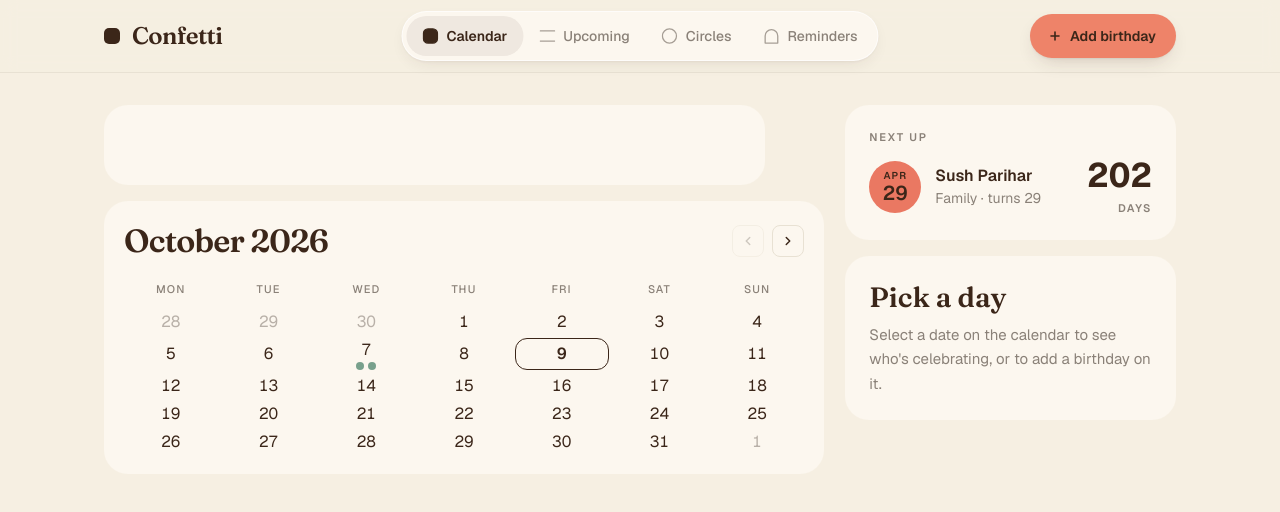
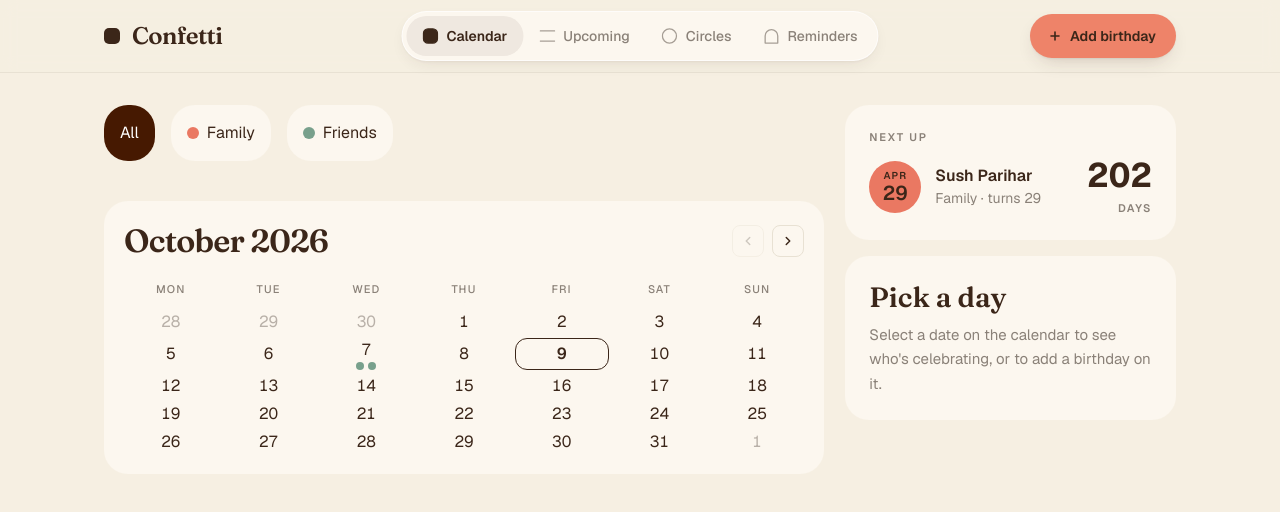
Before and after one commit to Dbrowne14/Confetti, a Next.js app: page / in a window 1280 px wide. Shown: the top 512 px of the page. Built offline with nearby package versions, Linux system fonts and the light colour scheme.

Commit message:
adding filter to birthdays

```diff
--- a/app/page.tsx
+++ b/app/page.tsx
@@ -1,17 +1,18 @@
-'use client'
+"use client";
 import { CalendarMain } from "@/components/calendar/CalendarMain";
 import { CalendarSide } from "@/components/calendar/CalendarSide";
 import { useState } from "react";
 
 export default function Home() {
-    const [selected, setSelected] =useState<Date | null>(null)
+  const [selected, setSelected] = useState<Date | null>(null);
+  const [circle, setCircle] = useState<number | null>(null);
   return (
     <main className="mx-auto w-full max-w-280 px-4 py-6 sm:px-6 lg:py-8">
       {/* Two-column grid on desktop: the second column is intentionally left
           empty to reserve space for the upcoming sidebar (Next up / Pick a day). */}
       <div className="grid grid-cols-1 gap-20 lg:grid-cols-[minmax(0,2fr)_minmax(0,1fr)]">
-        <CalendarMain selected={selected} setSelected={setSelected}/>
-        <CalendarSide selected={selected}/>
+        <CalendarMain selected={selected} setSelected={setSelected} circle={circle} setCircle={setCircle} />
+        <CalendarSide selected={selected} circle={circle} />
       </div>
     </main>
   );
--- a/components/calendar/CalendarDay.tsx
+++ b/components/calendar/CalendarDay.tsx
@@ -1,6 +1,8 @@
 import { SetStateAction } from "react";
 import { getBirthdaysForDate } from "./calendarUtils";
 import { circles } from "@/data/circle";
+import { People } from "@/data/people";
+import { Circle } from "@/data/circle";
 
 type CalendarDayProps = {
   date: Date;
@@ -9,6 +11,7 @@ type CalendarDayProps = {
   isCurrentMonth: boolean;
   setSelectedDay: React.Dispatch<SetStateAction<Date | null>>;
   selected: Date | null;
+  circle: number | null;
 };
 
 import { people } from "@/data/people";
@@ -20,10 +23,11 @@ export const CalendarDay = ({
   isCurrentMonth,
   setSelectedDay,
   selected,
+  circle,
 }: CalendarDayProps) => {
   const birthdays = getBirthdaysForDate(people, date);
   const isSelected = selected?.getTime() === date.getTime();
-
+const filterBirthday = findCorrectCircle(birthdays, circle)
   return (
     <div
       className={`flex flex-col items-center justify-center rounded-xl text-sm tabular-nums sm:text-base ${
@@ -34,8 +38,8 @@ export const CalendarDay = ({
       <span>{dayDate}</span>
       <div className="flex gap-1">
         {" "}
-        {birthdays?.length > 0 &&
-          birthdays?.map((birthday) => {
+        {filterBirthday?.length > 0 &&
+          filterBirthday?.map((birthday) => {
             const circle = circles.find(
               (circle) => circle.id === birthday.circleID,
             );
@@ -53,3 +57,11 @@ export const CalendarDay = ({
     </div>
   );
 };
+
+export const findCorrectCircle = (
+  people:People[],
+  circle:number|null
+) => {
+  if(circle === null) {return people}
+  return people.filter((person) => person.circleID === circle);
+};
--- /dev/null
+++ b/components/calendar/CalendarFilter.tsx
@@ -0,0 +1,57 @@
+import { circles } from "@/data/circle";
+import { People } from "@/data/people";
+import { Circle } from "@/data/circle";
+import { SetStateAction } from "react";
+
+export const CalendarFilter = ({
+  setCircle,
+}: {
+  setCircle: React.Dispatch<SetStateAction<number | null>>;
+}) => {
+  return (
+    <div className="h-20 flex flex-row gap-4 ">
+      <button
+        className=" flex items-center gap-2 p-4 h-fit rounded-3xl border-confetti-border bg-amber-950"
+        onClick={() =>
+          handleCircleFilter({
+            setCircleFilter: setCircle,
+            selectedFilter: null,
+          })
+        }
+      >
+        <div className="text-white">All</div>
+      </button>
+      {circles.map((circle) => {
+        return (
+          <button
+            className=" flex items-center gap-2 p-4 h-fit rounded-3xl bg-confetti-surface border-confetti-border"
+            onClick={() =>
+              handleCircleFilter({
+                setCircleFilter: setCircle,
+                selectedFilter: circle.id,
+              })
+            }
+          >
+            <div
+              className="h-3 w-3 rounded-full"
+              style={{ backgroundColor: circle.colour }}
+            ></div>
+            <div>{circle.name}</div>
+          </button>
+        );
+      })}
+    </div>
+  );
+};
+
+
+
+const handleCircleFilter = ({
+  setCircleFilter,
+  selectedFilter,
+}: {
+  setCircleFilter: React.Dispatch<SetStateAction<number | null>>;
+  selectedFilter: number | null;
+}) => {
+  return setCircleFilter(selectedFilter);
+};
--- a/components/calendar/CalendarMain.tsx
+++ b/components/calendar/CalendarMain.tsx
@@ -3,13 +3,18 @@ import { SetStateAction, useState } from "react";
 import { ArrowButton } from "@/components/ui/ArrowButton";
 import { CalendarDay } from "./CalendarDay";
 import { getCalendarWeeks, months, weekdays } from "./calendarUtils";
+import { CalendarFilter } from "./CalendarFilter";
 
 export const CalendarMain = ({
   selected,
   setSelected,
+  circle,
+  setCircle
 }: {
   selected: Date | null;
   setSelected: React.Dispatch<SetStateAction<Date | null>>;
+    circle: number | null;
+  setCircle: React.Dispatch<SetStateAction<number | null>>;
 }) => {
   const date = new Date();
 
@@ -19,6 +24,7 @@ export const CalendarMain = ({
 
   const [currentMonth, setCurrentMonth] = useState(month);
   const [currentYear, setCurrentYear] = useState(year);
+
 
   const maxDate = new Date(date.getFullYear(), date.getMonth() + 12, 1);
 
@@ -52,7 +58,7 @@ export const CalendarMain = ({
 
   return (
     <section className="flex flex-col gap-4">
-      <div className="h-20 bg-confetti-surface w-full rounded-3xl"></div>
+      <CalendarFilter setCircle={setCircle}/>
       <div className="self-start rounded-3xl bg-confetti-surface p-4 sm:p-5 w-180">
         <div className="flex items-center justify-between gap-4 pb-4 sm:pb-5">
           <h2 className="font-serif text-2xl leading-tight font-semibold tracking-tight text-confetti-ink sm:text-[2rem]">
@@ -110,6 +116,7 @@ export const CalendarMain = ({
                     isCurrentMonth={isCurrentMonth}
                     selected={selected}
                     setSelectedDay={setSelected}
+                    circle={circle}
                   />
                 );
               })}
--- a/components/calendar/CalendarSide.tsx
+++ b/components/calendar/CalendarSide.tsx
@@ -2,11 +2,11 @@ import { PickDay } from "./PickDay";
 import { NextUp } from "./NextUp";
 import { people } from "@/data/people";
 
-export const CalendarSide = ({ selected }: { selected: Date | null }) => {
+export const CalendarSide = ({ selected, circle }: { selected: Date | null, circle:number | null }) => {
   return (
     <div className="flex flex-col gap-4">
-      <NextUp people={people}/>
-      <PickDay people={people} selectedDay={selected} />
+      <NextUp people={people} circle={circle}/>
+      <PickDay people={people} selectedDay={selected} circle={circle} />
     </div>
   );
 };
--- a/components/calendar/NextUp.tsx
+++ b/components/calendar/NextUp.tsx
@@ -2,9 +2,11 @@ import React from "react";
 import { People } from "@/data/people";
 import { BirthdayRow } from "../ui/BirthdayRow";
 import { getNextBirthday } from "./calendarUtils";
+import { findCorrectCircle } from "./CalendarDay";
 
-export const NextUp = ({ people }: { people: People[] }) => {
-  const upcomingBirthdays = people.map((person) => ({
+export const NextUp = ({ people, circle }: { people: People[], circle:number | null }) => {
+  const birthdaysFiltered = findCorrectCircle(people, circle)
+  const upcomingBirthdays = birthdaysFiltered.map((person) => ({
     person,
     nextBirthday: getNextBirthday(person),
   }));
--- a/components/calendar/PickDay.tsx
+++ b/components/calendar/PickDay.tsx
@@ -2,18 +2,21 @@ import type { People } from "@/data/people";
 import { getBirthdaysForDate, months } from "./calendarUtils";
 import { BirthdayRow } from "../ui/BirthdayRow";
 import { AddBirthdayForDayButton } from "./AddBirthdayForDayButton";
+import { findCorrectCircle } from "./CalendarDay";
 
 export const PickDay = ({
   selectedDay,
   people,
+  circle,
 }: {
   people: People[];
   selectedDay: Date | null;
+  circle: number | null;
 }) => {
   return (
     <section className="flex flex-col rounded-3xl bg-confetti-surface p-5 sm:p-6">
       {selectedDay ? (
-        <AddBirthdayUI selectedDay={selectedDay} people={people} />
+        <AddBirthdayUI selectedDay={selectedDay} people={people} circle={circle} />
       ) : (
         <NotSelected />
       )}
@@ -38,12 +41,15 @@ const NotSelected = () => {
 const AddBirthdayUI = ({
   selectedDay,
   people,
+  circle
 }: {
   selectedDay: Date;
   people: People[];
+  circle:number|null
 }) => {
   const birthdays = getBirthdaysForDate(people, selectedDay);
-  const birthdayDate = birthdays.length;
+  const birthdaysFiltered = findCorrectCircle(birthdays, circle)
+  const birthdayDate = birthdaysFiltered.length;
   const weekday = selectedDay.toLocaleDateString("en-GB", { weekday: "long" });
 
   //need to add in logic to decide which UI to show depending on what is selected
@@ -61,7 +67,7 @@ const AddBirthdayUI = ({
 
       {birthdayDate > 0 && (
         <ul className="mt-5 flex flex-col gap-2.5">
-          {birthdays.map((birthday) => {
+          {birthdaysFiltered.map((birthday) => {
             return (
               <li
                 key={birthday.id}
--- a/data/circle.ts
+++ b/data/circle.ts
@@ -1,4 +1,11 @@
-export const circles = [
+export type Circle = {
+  id: number;
+  name: string;
+  description: string;
+  colour: string;
+};
+
+export const circles: Circle[] = [
   {
     id: 1,
     name: "Family",
```
